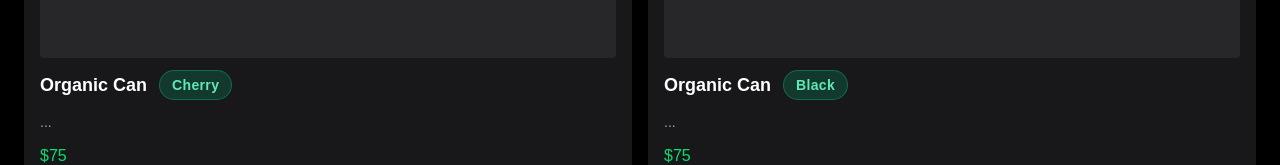
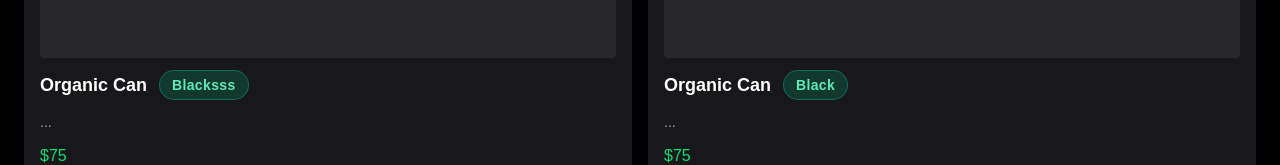
Before and after one commit to Eduardogona/aroma-store, a Next.js app: page / in a window 1280 px wide. Shown: the part 198-363 px from the top of the page. Built offline with nearby package versions, Linux system fonts and the light colour scheme.

Commit message:
update products

```diff
--- a/app/page.tsx
+++ b/app/page.tsx
@@ -20,7 +20,7 @@ export default function Home() {
   const [products, setProducts] = useState<Product[]>([
     {
   name: "Organic Can",
-  tag: "Cherry",
+  tag: "Blacksss",
   description: "...",
   price: 75,
   stock: 10,
```
